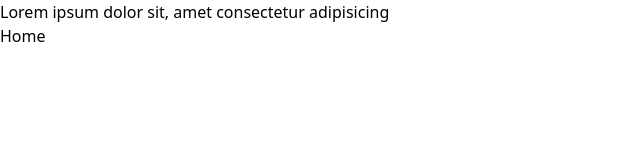
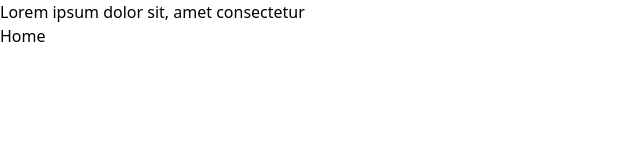
Before and after one commit to ATM-Sakayet-Hossain/Saynex-New, a React (Vite) app: page / in a window 1280 px wide. Shown: the top 160 px of the page, without its empty margins (0-640 px from the left). Built offline with nearby package versions, Linux system fonts and the light colour scheme.

Commit message:
login page

```diff
--- a/src/components/layout/Navbar.jsx
+++ b/src/components/layout/Navbar.jsx
@@ -2,7 +2,7 @@ import React from 'react'
 
 const Navbar = () => {
   return (
-    <><div>Lorem ipsum dolor sit, amet consectetur adipisicing</div></>
+    <><div>Lorem ipsum dolor sit, amet consectetur</div></>
   )
 }
 
```
